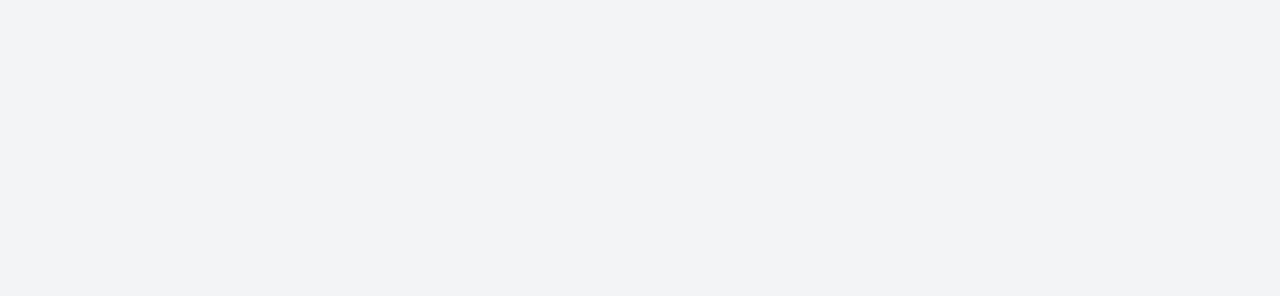
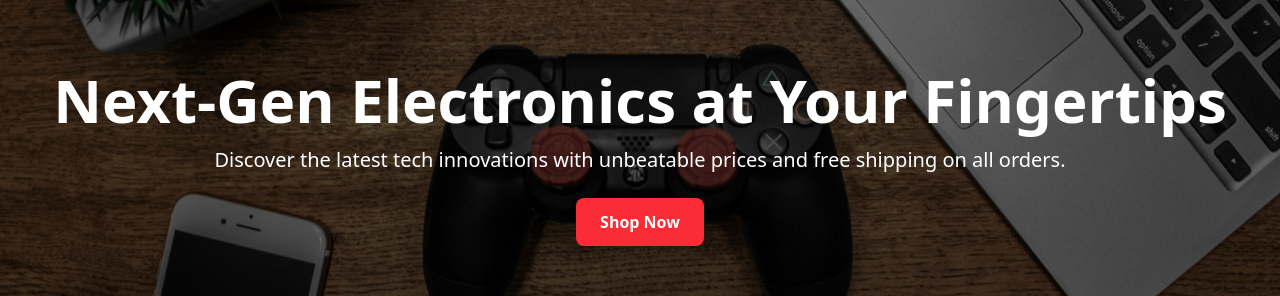
Before and after one commit to quangthoIT/TechHub-Ecommerce, a React (Vite) app: page / in a window 1280 px wide. Shown: the part 338-634 px from the top of the page. Built offline with nearby package versions, Linux system fonts and the light colour scheme; no server answers.

Commit message:
Complete Mid-Banner

```diff
--- /dev/null
+++ b/src/components/MidBanner.jsx
@@ -0,0 +1,33 @@
+import banner from "../assets/banner.jpg";
+
+const MidBanner = () => {
+  return (
+    <div className="bg-gray-100 md:py-20">
+      <div
+        className="relative max-w-7xl mx-auto md:rounded-2xl pt-20 bg-cover bg-center h-[550px] md:h-[600px] "
+        style={{
+          backgroundImage: `url(${banner})`,
+          backgroundPosition: "center",
+          backgroundAttachment: "fixed",
+        }}
+      >
+        <div className="absolute inset-0 bg-black/60 md:rounded-2xl bg-opacity-50 flex items-center justify-center">
+          <div className="text-center text-white px-4">
+            <h1 className="text-3xl md:text-5xl lg:text-6xl font-bold mb-4">
+              Next-Gen Electronics at Your Fingertips
+            </h1>
+            <p className="text-lg md:text-xl mb-6">
+              Discover the latest tech innovations with unbeatable prices and
+              free shipping on all orders.
+            </p>
+            <button className="bg-red-500 hover:bg-red-600 text-white font-semibold py-2 px-4 md:py-3 md:px-6 rounded-lg transition duration-300 cursor-pointer">
+              Shop Now
+            </button>
+          </div>
+        </div>
+      </div>
+    </div>
+  );
+};
+
+export default MidBanner;
--- a/src/pages/Home.jsx
+++ b/src/pages/Home.jsx
@@ -1,9 +1,11 @@
 import Carousel from "../components/Carousel";
+import MidBanner from "../components/MidBanner";
 
 const Home = () => {
   return (
     <>
       <Carousel />
+      <MidBanner />
     </>
   );
 };
```
Also changed, not shown: src/assets/banner.jpg (added).
